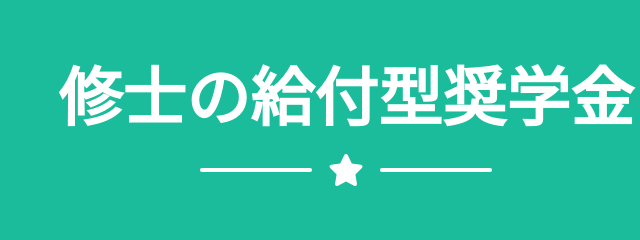
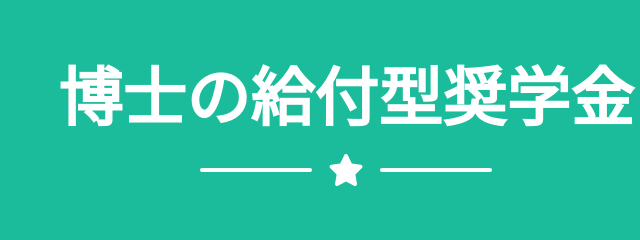
Before and after one commit to YusukeEndoPlasma/Scholarship, a plain HTML site: page Doctor.html in a window 1280 px wide. Shown: the part 130-370 px from the top of the page, 294-934 px from the left. Drawn offline with Linux system fonts and the light colour scheme.

Commit message:
Update Doctor.html

```diff
--- a/Doctor.html
+++ b/Doctor.html
@@ -44,7 +44,7 @@
                 <!-- Masthead Avatar Image-->
                 <!-- <img class="masthead-avatar mb-5" src="assets/img/avataaars.svg" alt="..." />-->
                 <!-- Masthead Heading-->
-                <h1 class="masthead-heading text-uppercase mb-0" id="site">修士の給付型奨学金</h1>
+                <h1 class="masthead-heading text-uppercase mb-0" id="site">博士の給付型奨学金</h1>
                 <!-- Icon Divider-->
                 <div class="divider-custom divider-light">
                     <div class="divider-custom-line"></div>
```
